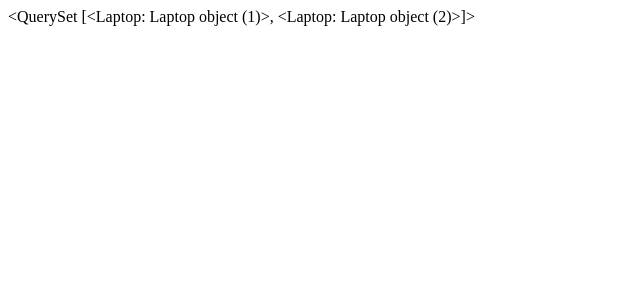
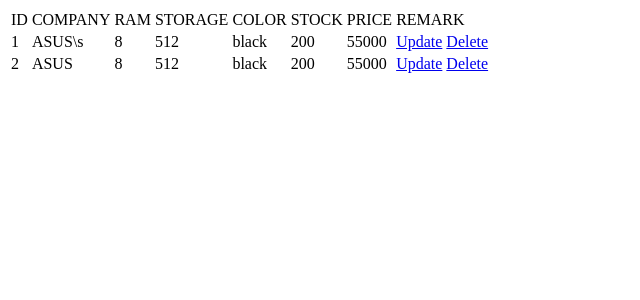
Before and after one commit to runankpatil08/Full_Stack, a Django app: page /laptop/show/ in a window 1280 px wide. Shown: the top 300 px of the page, without its empty margins (0-640 px from the left). Run offline with Django 5.2, Linux system fonts and the light colour scheme; data comes from the database, SQL or seed files in the repository; both versions use the stored data as it was after the commit.

Commit message:
basic CRUD complete

```diff
--- a/Lapify/laptop_app/urls.py
+++ b/Lapify/laptop_app/urls.py
@@ -1,9 +1,11 @@
 from django.urls import path
 
-from .views import add_view,show_view
+from .views import add_view,show_view,update_view,delete_view
 
 
 urlpatterns=[
     path("add/",add_view,name='add'),
-    path("show/",show_view,name='show')
+    path("show/",show_view,name='show'),
+    path("update/<int:id>/",update_view,name='update'),
+    path("delete/<int:id>/",delete_view,name='delete')
 ]
--- a/Lapify/laptop_app/views.py
+++ b/Lapify/laptop_app/views.py
@@ -1,4 +1,4 @@
-from django.shortcuts import render
+from django.shortcuts import render,redirect
 from .forms import LaptopForm
 from .models import Laptop
 
@@ -17,3 +17,21 @@
     template_name='laptop_app/show_laptop.html'
     context={"laptop":laptop}
     return render(request, template_name, context)
+
+def update_view(request,id):
+    laptop=Laptop.objects.get(id=id)
+    form=LaptopForm(instance=laptop)
+    if request.method=="POST":
+        form=LaptopForm(request.POST,instance=laptop)
+        if form.is_valid():
+            form.save()
+            return redirect('show')
+    template_name='laptop_app/add_laptop.html'
+    context={'form':form}
+    return render(request, template_name, context)
+
+
+def delete_view(request,id):
+    laptop=Laptop.objects.get(id=id)
+    laptop.delete()
+    return redirect('show')
--- a/Lapify/template/laptop_app/show_laptop.html
+++ b/Lapify/template/laptop_app/show_laptop.html
@@ -6,7 +6,37 @@
 </head>
 <body>
 
-{{laptop}}
+<table>
+    <thead>
+    <tr>
+        <td>ID</td>
+        <td>COMPANY</td>
+        <td>RAM</td>
+        <td>STORAGE</td>
+        <td>COLOR</td>
+        <td>STOCK</td>
+        <td>PRICE</td>
+        <td>REMARK</td>
+    </tr>
+    </thead>
+    <tbody>
+    {% for lap in laptop %}
+    <tr>
+        <td>{{lap.id}}</td>
+        <td>{{lap.company}}</td>
+        <td>{{lap.ram}}</td>
+        <td>{{lap.storage}}</td>
+        <td>{{lap.color}}</td>
+        <td>{{lap.stock}}</td>
+        <td>{{lap.price}}</td>
+        <td>
+            <a href="{% url 'update' lap.id %}">Update</a>
+            <a href="{% url 'delete' lap.id %}">Delete</a>
+        </td>
+    </tr>
+    {% endfor%}
+    </tbody>
+</table>
 
 </body>
 </html>
```
Also changed, not shown: Lapify/template/layout.html (added, +39 -0 lines), Lapify/db.sqlite3.
